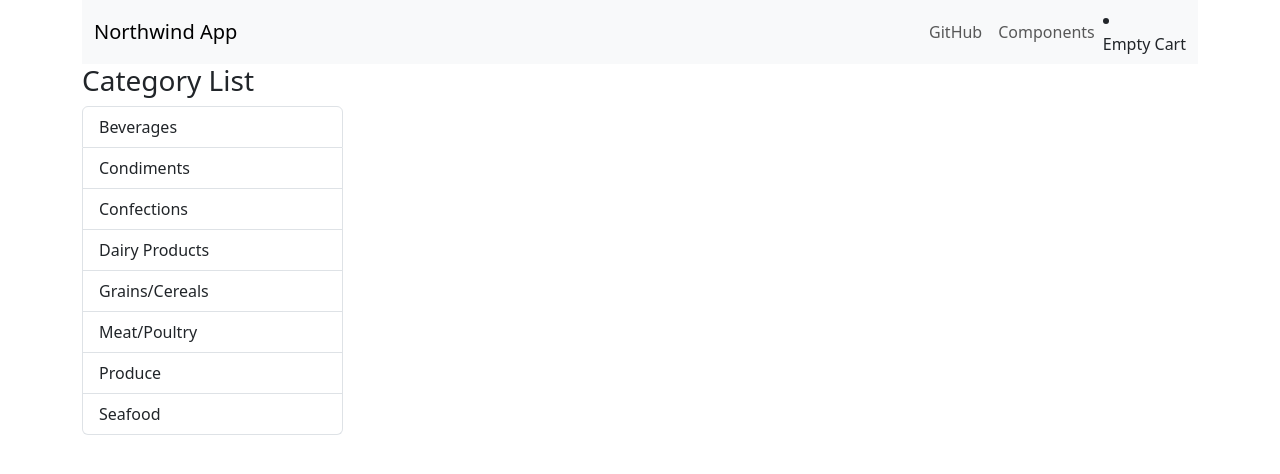
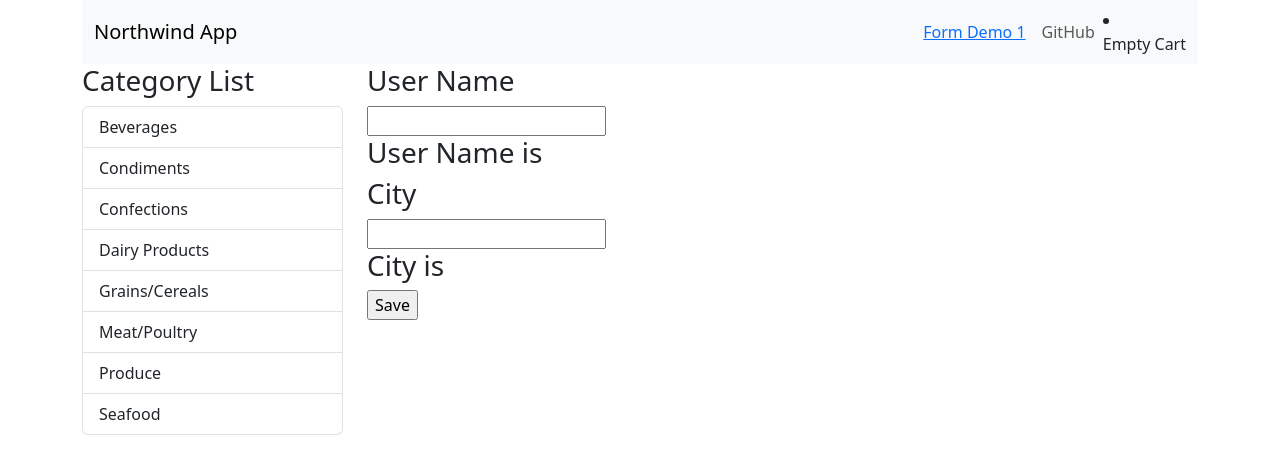
Before and after one commit to mrvozturk/ReactNative_Project, a React (Create React App) app: page /form1 in a window 1280 px wide. Shown: the top 474 px of the page. Built offline with nearby package versions, Linux system fonts and the light colour scheme; data requests are answered from the project's data file.

Commit message:
sample text eklemleri yapıldı.app.js cartlis.js navi.js güncellendi. formdemo1.js eklendi ve userlar oluşturuldu

```diff
--- a/src/App.js
+++ b/src/App.js
@@ -7,6 +7,7 @@ import alertify from "alertifyjs";
 import { Routes, Route } from "react-router-dom";
 import NotFound from "./NotFound";
 import CartList from "./CartList";
+import FormDemo1 from "./FormDemo1";
 
 export default class App extends Component {
   state = { currentCategory: "", products: [], cart: [] };
@@ -56,6 +57,7 @@ export default class App extends Component {
   removeFromCart = (product) => {
     let newCart = this.state.cart.filter((c) => c.product.id !== product.id);
     this.setState({ cart: newCart });
+    alertify.error(product.productName + "remove from cart!");
   };
 
   render() {
@@ -99,7 +101,8 @@ export default class App extends Component {
                     />
                   }
                 />
-                <Route element={<NotFound></NotFound>}></Route>
+                <Route path="/form1" element={<FormDemo1 />} />
+                <Route element={<NotFound></NotFound>} />
               </Routes>
             </Col>
           </Row>
--- a/src/CartList.js
+++ b/src/CartList.js
@@ -1,5 +1,5 @@
 import React, { Component } from "react";
-import { Table } from "reactstrap"; // "reactstrap" kütüphanesinden Table bileşenini içe aktarır
+import { Button, Table } from "reactstrap"; // "reactstrap" kütüphanesinden Table bileşenini içe aktarır
 
 export default class CartList extends Component {
   renderCart() {
@@ -12,6 +12,7 @@ export default class CartList extends Component {
             <th>Unit Price</th>
             <th>Units In Stock</th>
             <th>Quantity</th>
+            <th></th>
           </tr>
         </thead>
         <tbody>
@@ -22,6 +23,15 @@ export default class CartList extends Component {
               <td>{cartItem.product.unitPrice}</td>
               <td>{cartItem.product.unitsInStock}</td>
               <td>{cartItem.quantity}</td>
+              <td>
+                <Button
+                  color="danger"
+                  onClick={() => this.props.removeFromCart(cartItem.product)}
+                >
+                  {" "}
+                  Remove
+                </Button>
+              </td>
             </tr>
           ))}
         </tbody>
--- /dev/null
+++ b/src/FormDemo1.js
@@ -0,0 +1,31 @@
+import React, { Component } from "react";
+
+export default class FormDemo1 extends Component {
+  state = { userName: "", city: "" };
+  onChangeHandler = (event) => {
+    this.setState({ userName: event.target.value });
+  };
+
+  onSubmitHandler = (event) => {
+    event.preventDefault();
+
+    alert(this.state.userName);
+  };
+  render() {
+    return (
+      <div>
+        <form onSubmit={this.onSubmitHandler}>
+          <h3>User Name</h3>
+          <input onChange={this.onChangeHandler} type="text" />
+          <h3>User Name is{this.state.userName}</h3>
+
+          <h3>City {this.state.userName}</h3>
+          <input onChange={this.onChangeHandler} type="text" />
+          <h3>City is {this.state.city}</h3>
+
+          <input type="submit" value="Save"></input>
+        </form>
+      </div>
+    );
+  }
+}
--- a/src/Navi.js
+++ b/src/Navi.js
@@ -9,6 +9,7 @@ import {
   Collapse,
 } from "reactstrap";
 import CartSummary from "./CartSummary";
+import { Link } from "react-router-dom";
 
 class Example extends Component {
   constructor(props) {
@@ -33,12 +34,14 @@ class Example extends Component {
           <Collapse isOpen={this.state.isOpen} navbar>
             <Nav className="ms-auto" navbar>
               <NavItem>
+                <NavLink>
+                  <Link to="/form1">Form Demo 1</Link>{" "}
+                </NavLink>
+              </NavItem>
+              <NavItem>
                 <NavLink href="https://github.com/reactstrap/reactstrap">
                   GitHub
                 </NavLink>
-              </NavItem>
-              <NavItem>
-                <NavLink href="/components/">Components</NavLink>
               </NavItem>
             </Nav>
             <CartSummary
```
Also changed, not shown: sample.txt, src/readme.md.
